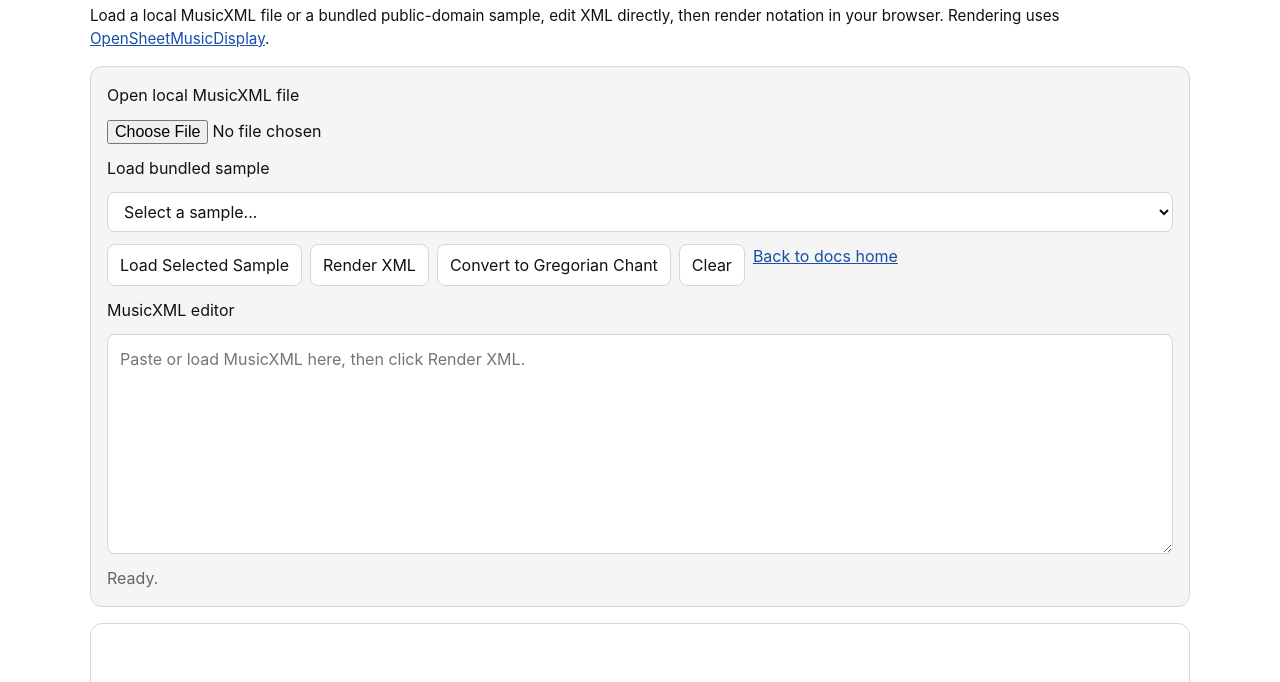
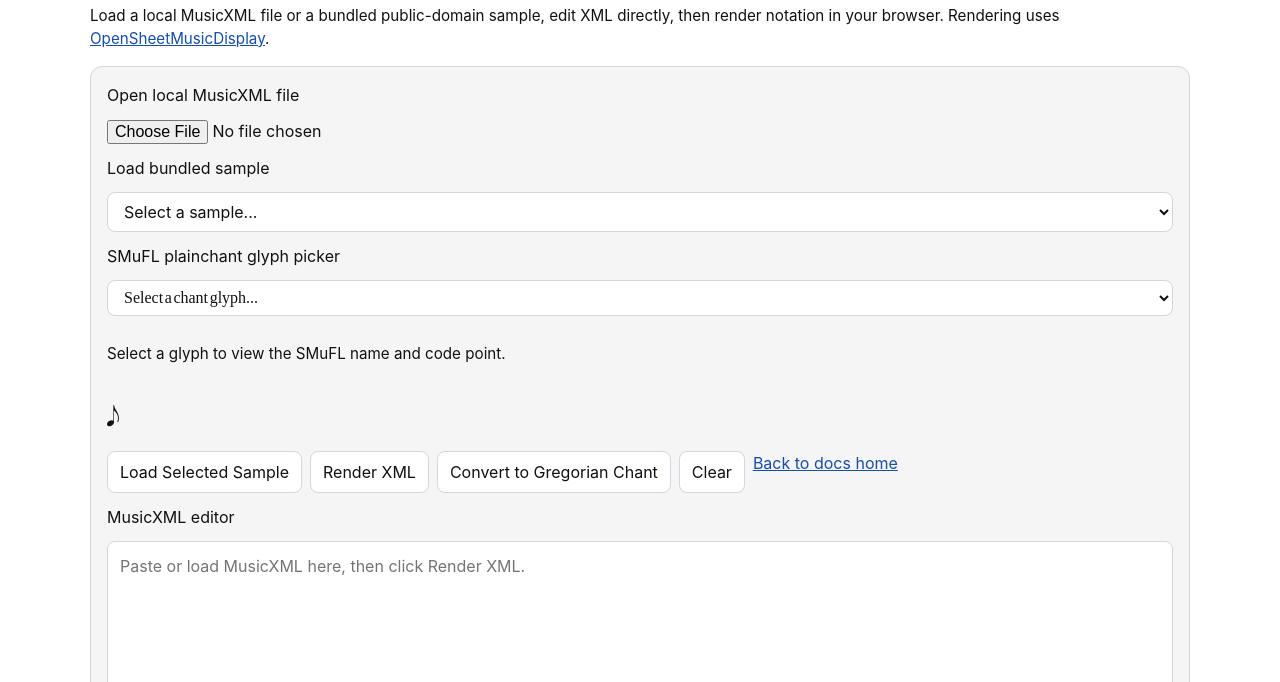
Before and after one commit to lukasshannon/ChantXML, a plain HTML site: page docs/musicxml-viewer.html in a window 1280 px wide. Shown: the part 118-800 px from the top of the page. Drawn offline with Linux system fonts and the light colour scheme.

Commit message:
Add plainchant SMuFL glyph picker to MusicXML viewer

```diff
--- a/docs/musicxml-viewer.html
+++ b/docs/musicxml-viewer.html
@@ -118,6 +118,12 @@
       .small {
         font-size: 0.95rem;
       }
+
+      .glyph-preview {
+        font-family: "Bravura Text", "Bravura", serif;
+        font-size: 1.75rem;
+        margin: 0.25rem 0 0;
+      }
     </style>
     <script src="https://cdn.jsdelivr.net/npm/opensheetmusicdisplay@1.9.0/build/opensheetmusicdisplay.min.js"></script>
   </head>
@@ -141,6 +147,12 @@
         <select id="sampleSelect">
           <option value="">Select a sample...</option>
         </select>
+        <label for="noteGlyphSelect">SMuFL plainchant glyph picker</label>
+        <select id="noteGlyphSelect" style="font-family:'Bravura Text','Bravura',serif;">
+          <option value="">Select a chant glyph...</option>
+        </select>
+        <p class="small" id="glyphMetadata">Select a glyph to view the SMuFL name and code point.</p>
+        <p class="glyph-preview" id="glyphPreview" aria-live="polite">♪</p>
 
         <div class="button-row">
           <button id="loadSample" type="button">Load Selected Sample</button>
--- a/docs/musicxml-viewer.js
+++ b/docs/musicxml-viewer.js
@@ -2,6 +2,9 @@ const scoreContainer = document.getElementById('score');
 const statusNode = document.getElementById('status');
 const fileInput = document.getElementById('musicxmlFile');
 const sampleSelect = document.getElementById('sampleSelect');
+const noteGlyphSelect = document.getElementById('noteGlyphSelect');
+const glyphMetadata = document.getElementById('glyphMetadata');
+const glyphPreview = document.getElementById('glyphPreview');
 const loadSampleButton = document.getElementById('loadSample');
 const renderButton = document.getElementById('renderXml');
 const chantifyButton = document.getElementById('chantifyXml');
@@ -32,6 +35,13 @@ const SAMPLE_FILES = [
   { label: 'Twinkle, Twinkle, Little Star', file: 'twinkle-twinkle-little-star.musicxml' },
 ];
 const SAMPLE_ROOT = new URL('./samples/', window.location.href);
+const CHANT_GLYPH_CHOICES = [
+  { label: 'Punctum', smufl: 'chantPunctum', codePoint: 'U+E990', glyph: '\uE990' },
+  { label: 'Virga', smufl: 'chantVirga', codePoint: 'U+E994', glyph: '\uE994' },
+  { label: 'Quilisma', smufl: 'chantQuilisma', codePoint: 'U+E99B', glyph: '\uE99B' },
+  { label: 'Oriscus', smufl: 'chantOriscusAscending', codePoint: 'U+E99C', glyph: '\uE99C' },
+  { label: 'Stropha', smufl: 'chantStropha', codePoint: 'U+E9A4', glyph: '\uE9A4' },
+];
 
 if (sampleSelect) {
   SAMPLE_FILES.forEach((sample) => {
@@ -42,8 +52,39 @@ if (sampleSelect) {
   });
 }
 
+if (noteGlyphSelect) {
+  CHANT_GLYPH_CHOICES.forEach((choice) => {
+    const option = document.createElement('option');
+    option.value = choice.smufl;
+    option.textContent = `${choice.glyph} ${choice.label} (${choice.smufl})`;
+    option.dataset.codePoint = choice.codePoint;
+    option.dataset.glyph = choice.glyph;
+    noteGlyphSelect.appendChild(option);
+  });
+}
+
 function setStatus(message) {
   statusNode.textContent = message;
+}
+
+function updateGlyphPreview() {
+  if (!noteGlyphSelect || !glyphMetadata || !glyphPreview) {
+    return;
+  }
+
+  const selectedIndex = noteGlyphSelect.selectedIndex;
+  const selectedOption = noteGlyphSelect.options[selectedIndex];
+  if (!selectedOption || !selectedOption.value) {
+    glyphMetadata.textContent = 'Select a glyph to view the SMuFL name and code point.';
+    glyphPreview.textContent = '♪';
+    return;
+  }
+
+  const glyph = selectedOption.dataset.glyph || '♪';
+  const smuflName = selectedOption.value;
+  const codePoint = selectedOption.dataset.codePoint || 'unknown';
+  glyphPreview.textContent = glyph;
+  glyphMetadata.textContent = `Selected ${smuflName} (${codePoint}). Use this with MusicXML notehead smufl="${smuflName}".`;
 }
 
 async function ensureRenderer() {
@@ -262,5 +303,14 @@ resetButton.addEventListener('click', () => {
   scoreContainer.textContent = '';
   fileInput.value = '';
   xmlEditor.value = '';
+  if (noteGlyphSelect) {
+    noteGlyphSelect.value = '';
+  }
+  updateGlyphPreview();
   setStatus('Cleared viewer and editor.');
 });
+
+if (noteGlyphSelect) {
+  noteGlyphSelect.addEventListener('change', updateGlyphPreview);
+}
+updateGlyphPreview();
```
Also changed, not shown: docs/index.html (+1 -1 lines), README.md.
